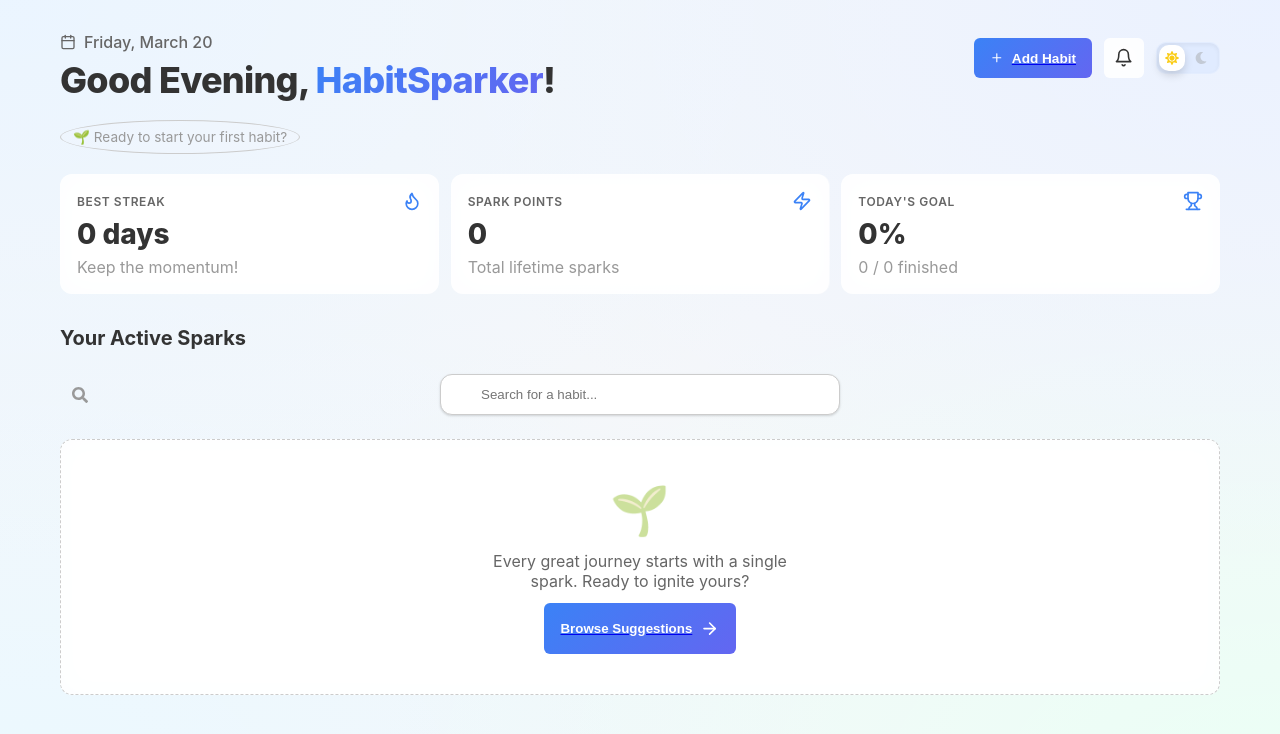
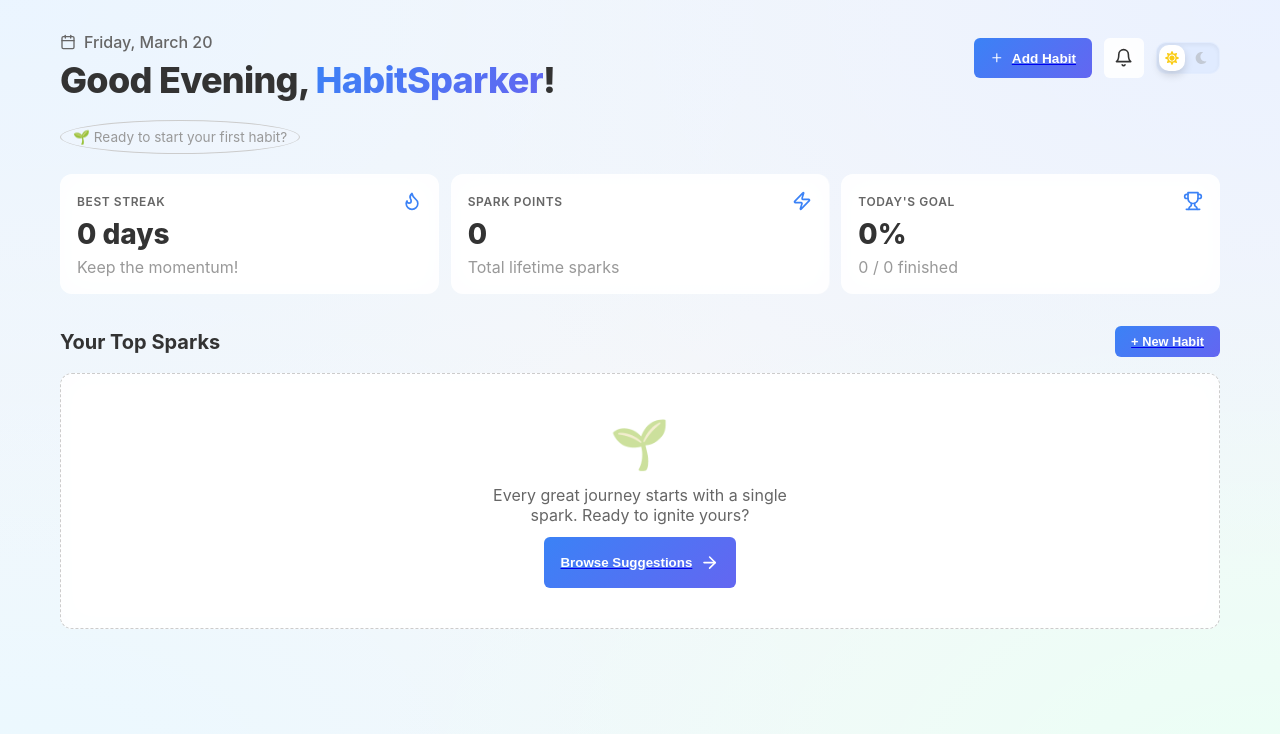
Before and after one commit to Triumphant307/habit-spark-2.0, a Next.js app: page /dashboard in a window 1280 px wide. Shown: the top 734 px of the page. Built offline with nearby package versions, Linux system fonts and the light colour scheme.

Commit message:
feat: add button variants and clean up dashboard inline styles

```diff
--- a/src/Styles/Dashboard/ActiveHabits.module.css
+++ b/src/Styles/Dashboard/ActiveHabits.module.css
@@ -13,6 +13,21 @@
   font-size: var(--font-size-xl);
   font-weight: 700;
   color: var(--color-text-primary);
+}
+
+.Header_Actions {
+  display: flex;
+  align-items: center;
+  gap: var(--spacing-sm);
+}
+
+.ViewAll_Button {
+  transition: all 0.2s ease;
+}
+
+.ViewAll_Button:hover {
+  border-color: var(--color-brand-primary) !important;
+  color: var(--color-brand-primary) !important;
 }
 
 .Habits_Empty {
--- a/src/Styles/UI/Button.module.css
+++ b/src/Styles/UI/Button.module.css
@@ -3,7 +3,6 @@
   padding: var(--spacing-lg);
   border: none;
   border-radius: var(--shape-radius-sm);
-  background: var(--gradient-surface-primary);
   color: white;
   font-weight: 700;
   cursor: pointer;
@@ -15,10 +14,26 @@
   position: relative;
 }
 
+.Primary {
+  background: var(--gradient-surface-primary);
+}
+
+.Secondary {
+  background: transparent;
+  border: 1px solid var(--border-color-base);
+  color: var(--color-text-secondary);
+}
+
 .Button:hover:not(:disabled) {
   filter: brightness(1.1);
   transform: translateY(-1px);
   box-shadow: var(--shadow-interaction-primary);
+}
+
+.Secondary:hover:not(:disabled) {
+  border-color: var(--color-brand-primary);
+  color: var(--color-brand-primary);
+  box-shadow: none;
 }
 
 .Button:active:not(:disabled) {
--- a/src/components/Dashboard/ActiveHabits.tsx
+++ b/src/components/Dashboard/ActiveHabits.tsx
@@ -1,23 +1,25 @@
 "use client";
 
-import React, { useState, useRef } from "react";
+import React from "react";
 import styles from "@/Styles/Dashboard/ActiveHabits.module.css";
 import { useReactor } from "@/Hooks/useReactor";
 import { Habit } from "@/core/types/habit";
-import Search from "@/components/Suggestion/Search";
 import TrackerCard from "../Tracker/TrackerCard";
 import Link from "next/link";
 import { motion } from "framer-motion";
 import Button from "../UI/Button";
+import { LuArrowRight } from "react-icons/lu";
 
 const ActiveHabits: React.FC = () => {
   const habits = useReactor<Habit[]>("habits") || [];
-  const [searchQuery, setSearchQuery] = useState("");
-  const resultRef = useRef<HTMLDivElement | null>(null);
 
-  const filteredHabits = habits.filter((habit) =>
-    habit.title.toLowerCase().includes(searchQuery.toLowerCase()),
-  );
+  // Sort by highest streak first, then by most recently started
+  const topHabits = [...habits]
+    .sort((a, b) => {
+      if (b.streak !== a.streak) return b.streak - a.streak;
+      return new Date(b.startDate).getTime() - new Date(a.startDate).getTime();
+    })
+    .slice(0, 6);
 
   const itemVariants = {
     hidden: { opacity: 0, y: 20 },
@@ -36,8 +38,23 @@ const ActiveHabits: React.FC = () => {
       variants={itemVariants}
     >
       <div className={styles.Section_Header}>
-        <h2 className={styles.Section_Title}>Your Active Sparks</h2>
-        {habits.length > 0 && (
+        <h2 className={styles.Section_Title}>Your Top Sparks</h2>
+        <div className={styles.Header_Actions}>
+          {habits.length > 6 && (
+            <Link href="/tracker">
+              <Button
+                variant="secondary"
+                style={{
+                  padding: "0 var(--spacing-md)",
+                  height: "32px",
+                  fontSize: "0.75rem",
+                }}
+              >
+                View All{" "}
+                <LuArrowRight size={14} style={{ marginLeft: "4px" }} />
+              </Button>
+            </Link>
+          )}
           <Link href="/suggestion">
             <Button
               style={{
@@ -48,33 +65,22 @@ const ActiveHabits: React.FC = () => {
               + New Habit
             </Button>
           </Link>
-        )}
+        </div>
       </div>
 
-      <div style={{ marginBottom: "var(--spacing-xl)" }}>
-        <Search
-          searchQuery={searchQuery}
-          setSearchQuery={setSearchQuery}
-          resultRef={resultRef}
-        />
-      </div>
-
-      {filteredHabits.length === 0 ? (
+      {habits.length === 0 ? (
         <div className={styles.Habits_Empty}>
-          <div className={styles.Empty_Icon}>{searchQuery ? "🔍" : "🌱"}</div>
+          <div className={styles.Empty_Icon}>🌱</div>
           <p className={styles.Empty_Text}>
-            {searchQuery
-              ? `No habits matching "${searchQuery}"`
-              : "Every great journey starts with a single spark. Ready to ignite yours?"}
+            Every great journey starts with a single spark. Ready to ignite
+            yours?
           </p>
           <Link href="/suggestion">
-            <Button showIcon>
-              {searchQuery ? "Clear Search" : "Browse Suggestions"}
-            </Button>
+            <Button showIcon>Browse Suggestions</Button>
           </Link>
         </div>
       ) : (
-        <TrackerCard habits={filteredHabits} />
+        <TrackerCard habits={topHabits} />
       )}
     </motion.div>
   );
--- a/src/components/Onboarding/Steps/GoalStep.tsx
+++ b/src/components/Onboarding/Steps/GoalStep.tsx
@@ -65,7 +65,7 @@ export const GoalStep: React.FC = () => {
       </div>
 
       <div className={styles.Actions}>
-        <Button onClick={prevStep} className={styles.Secondary}>
+        <Button onClick={prevStep} variant="secondary">
           Back
         </Button>
         <Button
--- a/src/components/UI/Button.tsx
+++ b/src/components/UI/Button.tsx
@@ -8,6 +8,7 @@ export interface ButtonProps extends React.ButtonHTMLAttributes<HTMLButtonElemen
   isLoading?: boolean;
   showIcon?: boolean;
   icon?: React.ReactNode;
+  variant?: "primary" | "secondary";
 }
 
 const Button = React.forwardRef<HTMLButtonElement, ButtonProps>(
@@ -17,15 +18,19 @@ const Button = React.forwardRef<HTMLButtonElement, ButtonProps>(
       isLoading = false,
       showIcon = false,
       icon,
+      variant = "primary",
       className,
       ...props
     },
     ref,
   ) => {
+    const variantClass =
+      variant === "secondary" ? styles.Secondary : styles.Primary;
+
     return (
       <button
         ref={ref}
-        className={`${styles.Button} ${className || ""}`}
+        className={`${styles.Button} ${variantClass} ${className || ""}`}
         disabled={isLoading || props.disabled}
         {...props}
       >
```
